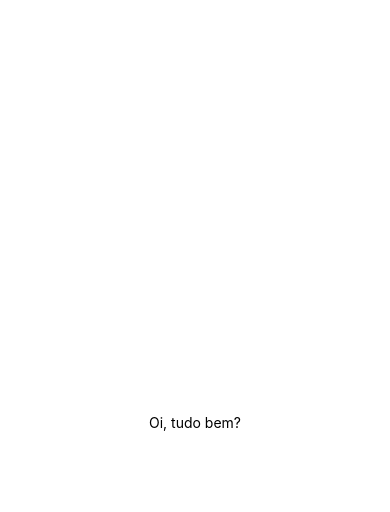
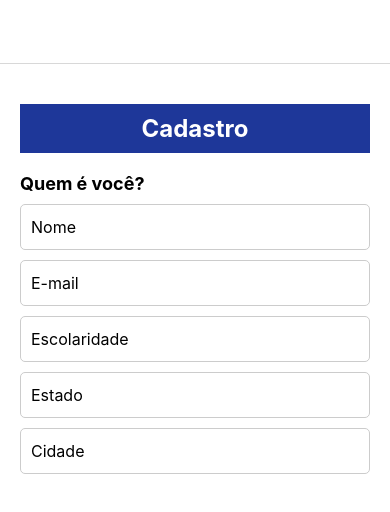
Before and after one commit to AndreiKoenich/Aplicativo-TechMatch, a React Native app: screen /Cadastro in a window 390 px wide. Shown: the top 512 px of the page. Built offline with nearby package versions, Linux system fonts and the light colour scheme.

Commit message:
Novas Coisas

```diff
--- a/App.js
+++ b/App.js
@@ -1,12 +1,32 @@
-import { StatusBar } from 'expo-status-bar';
-import { StyleSheet, Text, View } from 'react-native';
+import { StyleSheet, View } from 'react-native';
+import { NavigationContainer } from '@react-navigation/native';
+import { createStackNavigator, HeaderBackButton } from '@react-navigation/stack'; // Importe o HeaderBackButton
+import TelaInicial from './src/components';
+import Cadastro from './src/components/Cadastro';
+
+const Stack = createStackNavigator();
 
 export default function App() {
   return (
-    <View style={styles.container}>
-      <Text>Oi, tudo bem?</Text>
-      <StatusBar style="auto" />
-    </View>
+    <NavigationContainer>
+      <Stack.Navigator
+        initialRouteName="TelaInicial"
+        screenOptions={{
+          headerShown: false // Esconda o cabeçalho de navegação padrão em todas as telas
+        }}
+      >
+        <Stack.Screen name="TelaInicial" component={TelaInicial} />
+        <Stack.Screen
+          name="Cadastro"
+          component={Cadastro}
+          options={{
+            headerShown: true, // Mostrar cabeçalho de navegação apenas na tela de Cadastro
+            headerTitle: '', // Remova o texto "Cadastro" do cabeçalho
+            headerLeft: () => null, // Remova o botão de voltar do cabeçalho
+          }}
+        />
+      </Stack.Navigator>
+    </NavigationContainer>
   );
 }
 
--- a/package.json
+++ b/package.json
@@ -9,6 +9,8 @@
     "web": "expo start --web"
   },
   "dependencies": {
+    "@react-navigation/native": "^6.1.7",
+    "@react-navigation/stack": "^6.3.17",
     "expo": "~49.0.5",
     "expo-status-bar": "~1.6.0",
     "react": "18.2.0",
--- /dev/null
+++ b/src/components/Cadastro/index.js
@@ -0,0 +1,70 @@
+import React from 'react';
+import { View, Text, TouchableOpacity, StyleSheet, TextInput } from 'react-native';
+
+export default function ProfileScreen() {
+  const escolaridades = ['Ensino Médio', 'Graduação', 'Pós-Graduação', 'Mestrado', 'Doutorado'];
+
+  return (
+    <View style={styles.container}>
+      {/* Parte Superior */}
+      <View style={styles.header}>
+        <Text style={styles.headerText}>Cadastro</Text>
+      </View>
+
+      {/* Quem é você */}
+      <Text style={styles.sectionText}>Quem é você?</Text>
+
+      {/* Campo Nome */}
+      <TextInput style={styles.input} placeholder="Nome" />
+
+      {/* Campo E-mail */}
+      <TextInput style={styles.input} placeholder="E-mail" />
+
+      {/* Campo Escolaridade */}
+      <TextInput style={styles.input} placeholder="Escolaridade" />
+
+      {/* Campo Estado */}
+      <TextInput style={styles.input} placeholder="Estado" />
+
+      {/* Campo Cidade */}
+      <TextInput style={styles.input} placeholder="Cidade" />
+    </View>
+  );
+}
+
+const styles = StyleSheet.create({
+  container: {
+    flex: 1,
+    backgroundColor: '#ffffff',
+    paddingHorizontal: 20,
+    paddingTop: 40,
+  },
+  header: {
+    backgroundColor: '#1E3799',
+    paddingVertical: 10,
+    alignItems: 'center',
+  },
+  headerText: {
+    color: '#ffffff',
+    fontSize: 24,
+    fontWeight: 'bold',
+  },
+  sectionText: {
+    fontSize: 18,
+    fontWeight: 'bold',
+    marginTop: 20,
+  },
+  input: {
+    borderWidth: 1,
+    borderColor: '#ccc',
+    borderRadius: 5,
+    paddingVertical: 12,
+    paddingHorizontal: 10,
+    marginTop: 10,
+    fontSize: 16,
+  },
+  placeholderText: {
+    color: '#888',
+    fontSize: 16,
+  },
+});
--- /dev/null
+++ b/src/components/index.js
@@ -0,0 +1,59 @@
+import React from 'react';
+import { View, Text, TouchableOpacity, StyleSheet } from 'react-native';
+import { FontAwesome } from '@expo/vector-icons';
+import { useNavigation } from '@react-navigation/native';
+
+export default function TelaInicial() {
+  const navigation = useNavigation();
+
+  const handleNovoPerfilPress = () => {
+    navigation.navigate('Cadastro');
+  };
+
+  return (
+    <View>
+      <Text style={styles.titleText}>Bem-Vindo!</Text>
+      <Text style={styles.subtitleText}>Selecione o perfil:</Text>
+
+      <TouchableOpacity
+        style={styles.button}
+        onPress={handleNovoPerfilPress}
+      >
+        <FontAwesome name="plus" size={20} color="white" style={styles.icon} />
+        <Text style={styles.buttonText}>Novo Perfil</Text>
+      </TouchableOpacity>
+    </View>
+  );
+}
+
+const styles = StyleSheet.create({
+    titleText: {
+      fontSize: 48,
+      fontWeight: 'bold',
+      textAlign: 'center',
+      marginTop: 50,
+    },
+    subtitleText: {
+      fontSize: 24,
+      textAlign: 'center',
+      marginTop: 30,
+    },
+    button: {
+      flexDirection: 'row',
+      alignItems: 'center',
+      justifyContent: 'center',
+      backgroundColor: '#1E3799',
+      borderRadius: 25,
+      paddingVertical: 10,
+      marginTop: 300,
+      marginHorizontal: 30,
+    },
+    buttonText: {
+      fontSize: 18,
+      color: 'white',
+      marginLeft: 10,
+    },
+    icon: {
+      marginRight: 10,
+    },
+  });
```
Also changed, not shown: 1 other file (tests, documents, lock files or other folders).
